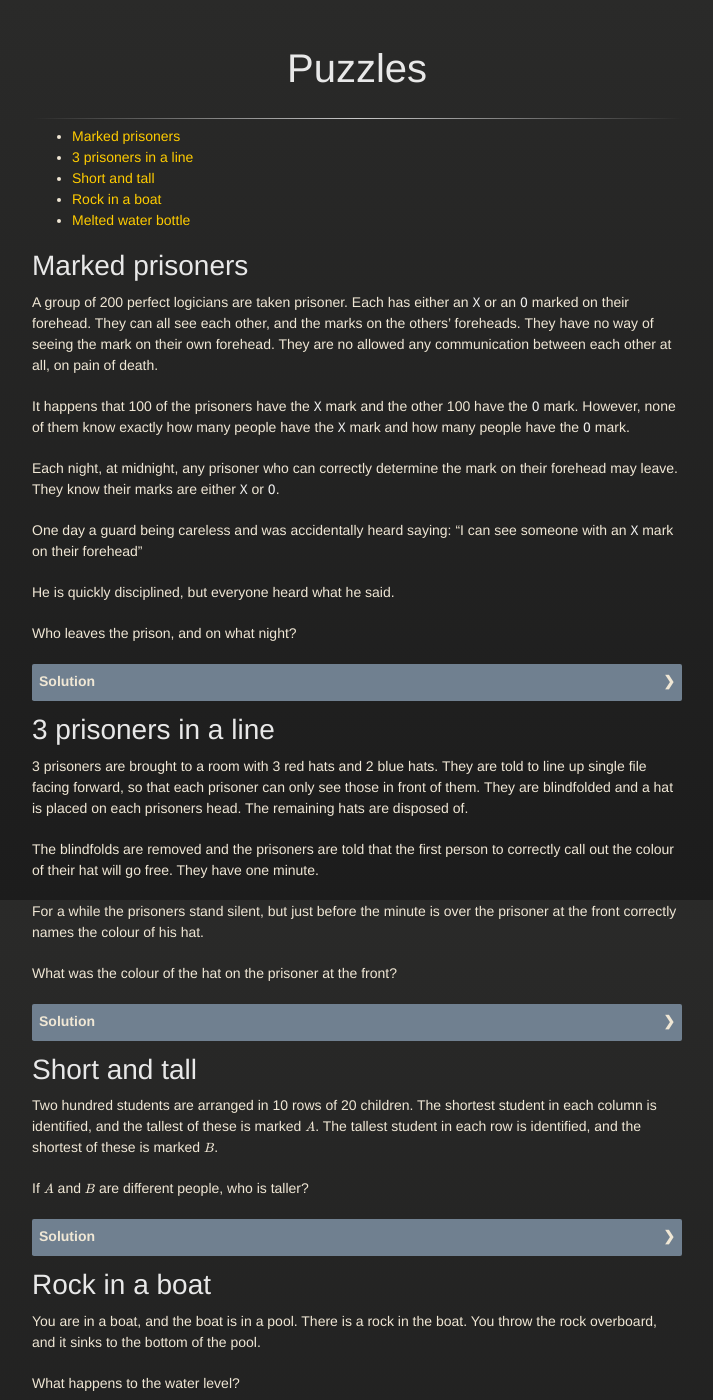
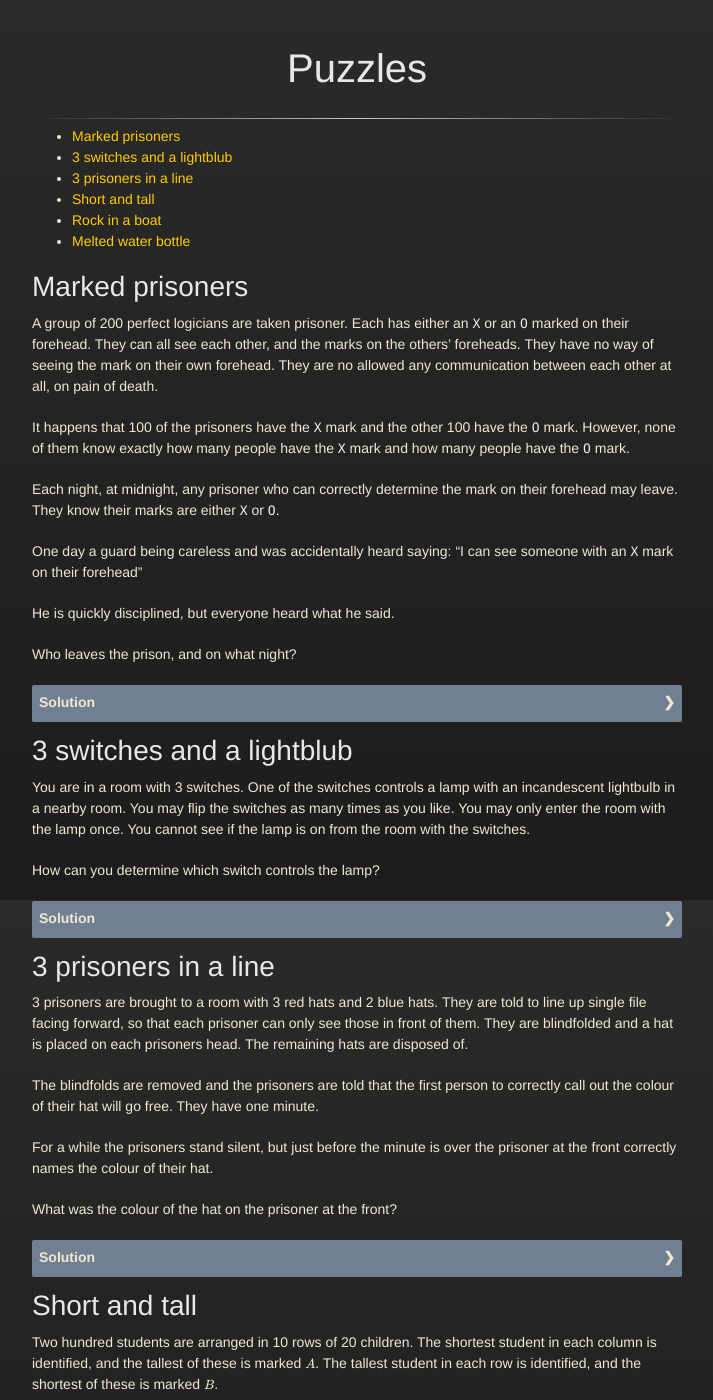
Before and after one commit to sigh/Puzzles, a Jekyll site: the page built from index.md, in a window 1280 px wide and 1400 px high. Shown: the whole window, without its empty margins (283-996 px from the left). Built offline with Jekyll 4.4.1, drawn with Linux system fonts in a browser that asks for light colours.

Commit message:
Add 3 switch lightbulb puzzle.

```diff
--- a/index.md
+++ b/index.md
@@ -8,6 +8,8 @@ title: Puzzles
 
 {% include_relative puzzles/logic/marked_prisoners.md id="marked_prisoners"%}
 
+{% include_relative puzzles/logic/3_switch_lightbulb.md id="3_switch_lightbulb" %}
+
 {% include_relative puzzles/logic/3_prisoner_line.md id="3_prisoner_line" %}
 
 {% include_relative puzzles/logic/tall_and_short.md id="tall_and_short" %}
--- a/puzzles/logic/3_prisoner_line.md
+++ b/puzzles/logic/3_prisoner_line.md
@@ -9,7 +9,7 @@ The blindfolds are removed and the prisoners are told that the first person to
 correctly call out the colour of their hat will go free. They have one minute.
 
 For a while the prisoners stand silent, but just before the minute is over the
-prisoner at the front correctly names the colour of his hat.
+prisoner at the front correctly names the colour of their hat.
 
 What was the colour of the hat on the prisoner at the front?
 
@@ -23,14 +23,14 @@ The prisoner at the front had a red hat.
 
 ### Proof
 
-The prisoner at the back can see the colours of the other two prisoners. If they
-were both blue then he could deduce that his own colour was red, and he would
+The prisoner at the back can see the colours of the other two prisoners. If the hats
+were both blue then the prisoner could deduce that their own colour was red, and they would
 instantly say this. Since the prisoner at the back remained quiet we (and the
 two prisoners in front) know that least one of the front two prisoners has a red
 hat.
 
 The middle prisoner can only see the colour of the front prisoner's hat. If it
-was blue then he could deduce that his own hat colour was red. However, he does
+was blue then the prisoner could deduce that their own hat colour was red. However, they do
 not speak. This means that the colour of the hat on the front prisoner must be
 red.
 
--- /dev/null
+++ b/puzzles/logic/3_switch_lightbulb.md
@@ -0,0 +1,30 @@
+# 3 switches and a lightblub
+
+You are in a room with 3 switches. One of the switches controls a lamp with an
+incandescent lightbulb in a nearby room. You may flip the switches as many times
+as you like. You may only enter the room with the lamp once. You cannot see if
+the lamp is on from the room with the switches.
+
+How can you determine which switch controls the lamp?
+
+{::nomarkdown}
+<label for="{{ include.id }}"></label>
+<input type="checkbox" class="solution" id="{{ include.id }}">
+{:/}
+<div>
+
+Number the switches \#1, \#2 and \#3. Use the following strategy:
+
+* Turn on switch \#1.
+* Wait a suitably long time (we will arbitrarily choose one hour).
+* Turn off switch \#1.
+* Turn on switch \#2.
+* Enter the room with the lamp.
+* Examine the lamp:
+
+  * If the lamp is on, switch \#2 controls the lamp.
+  * If the lamp is off, but the lightbulb is warm to the touch,
+            switch \#1 controls the lamp.
+  * Otherwise switch \#3 controls the lamp.
+
+</div>
```
